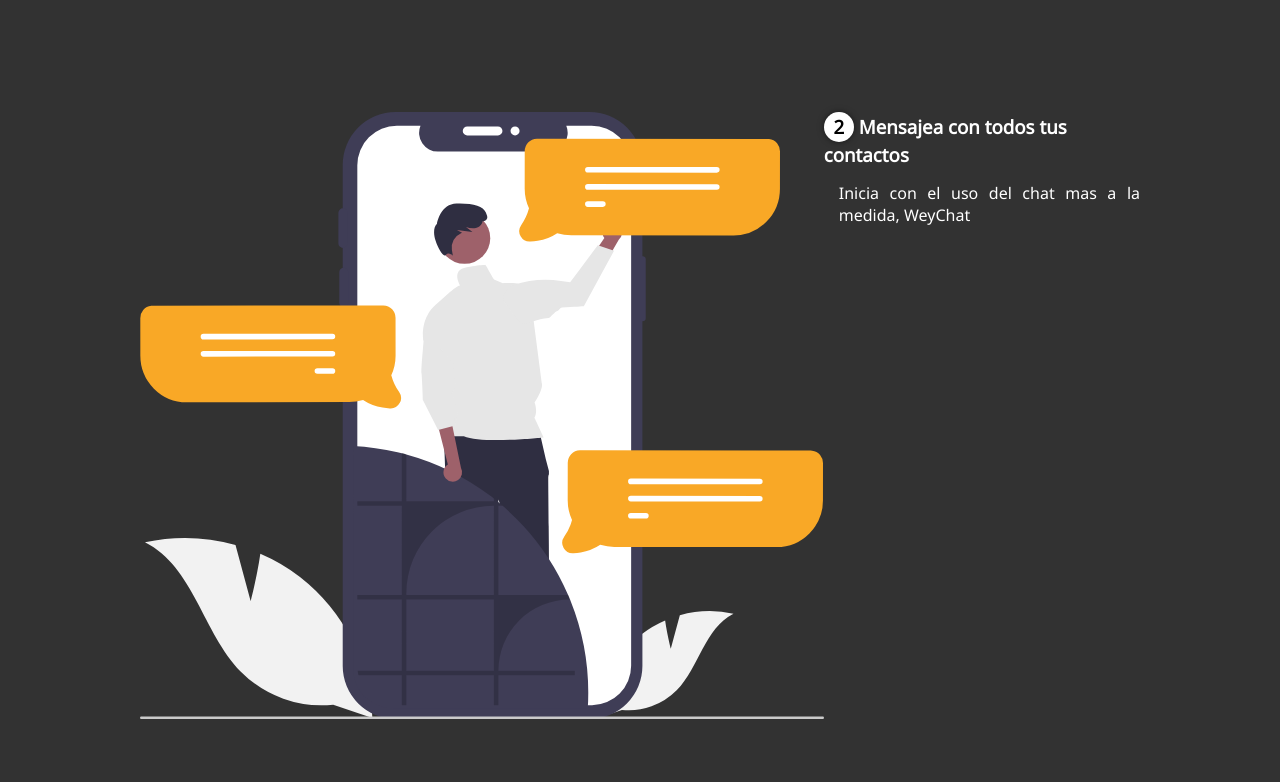
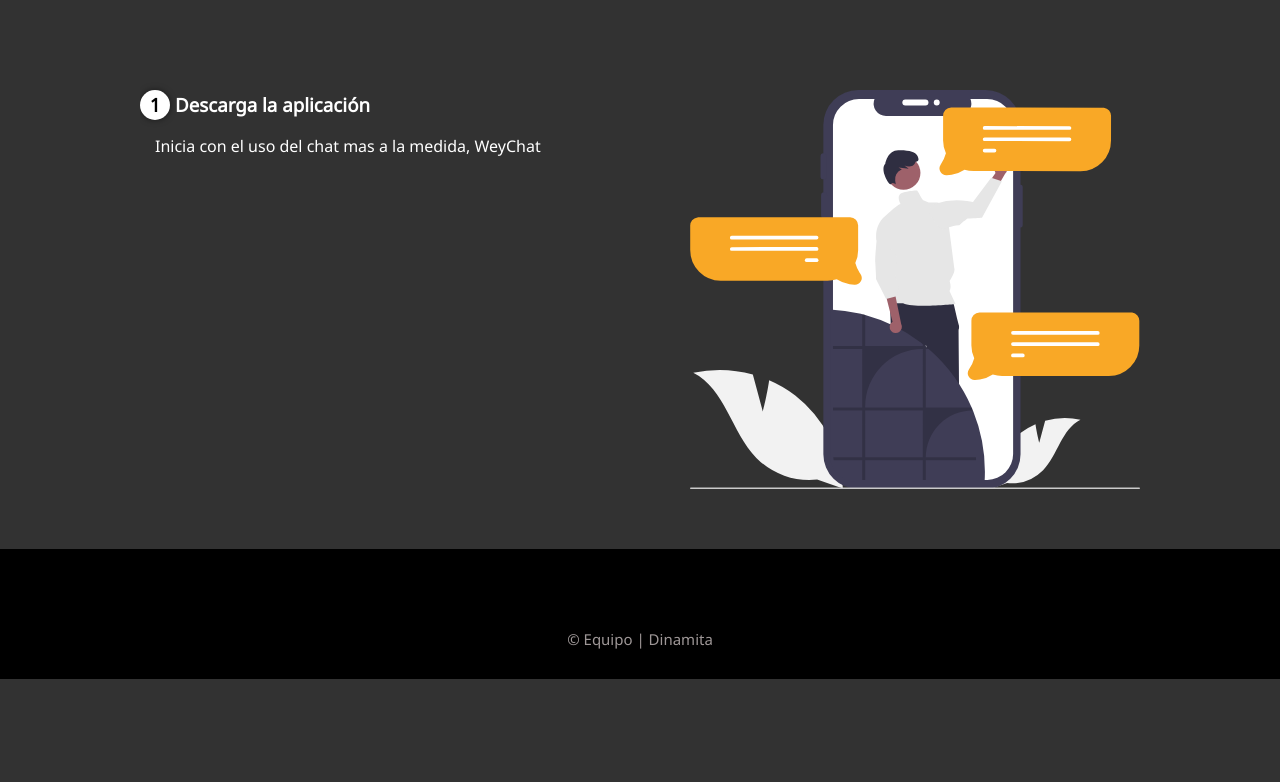
Before and after one commit to angelalexismarquezperalta/qa-langingweychat, a plain HTML site: page index.html in a window 1280 px wide. Shown: the part 1253-2035 px from the top of the page. After the commit the page ends 1932 px from the top, so only its background shows below. Drawn offline with nearby package versions, Linux system fonts and the light colour scheme; a web font is replaced by a local one.

Commit message:
Update index.html

```diff
--- a/index.html
+++ b/index.html
@@ -44,14 +44,16 @@
 
 
         </section>
-		<section class="contenedor sobre-nosotros">
-            <br>
-            <div class="contenedor-sobre-nosotros">
-                <img src="img/img02.svg" alt="" class="imagen-about-us">
+	<section class="contenedor sobre-nosotros">
+            <div  >
+                <img src="img/img02.svg" alt=""  class="imagen1">
                 <div class="contenido-textos">
-                    <h3><span>2</span>Mensajea con todos tus contactos</h3>
+                    <h3><span>1</span>Descarga la aplicación</h3>
                     <p>Inicia con el uso del chat mas a la medida, WeyChat</p>
+
             </div>
+
+
         </section>
     </main>
     <footer>
```
